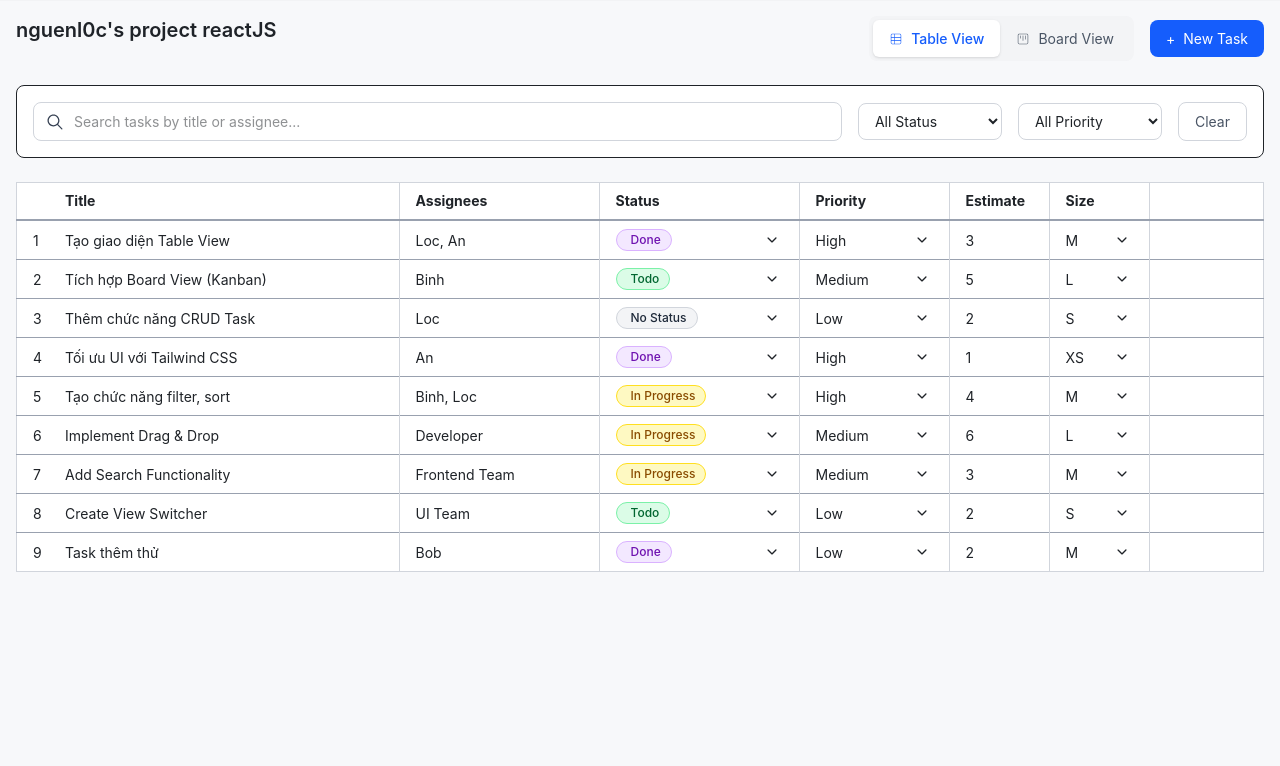
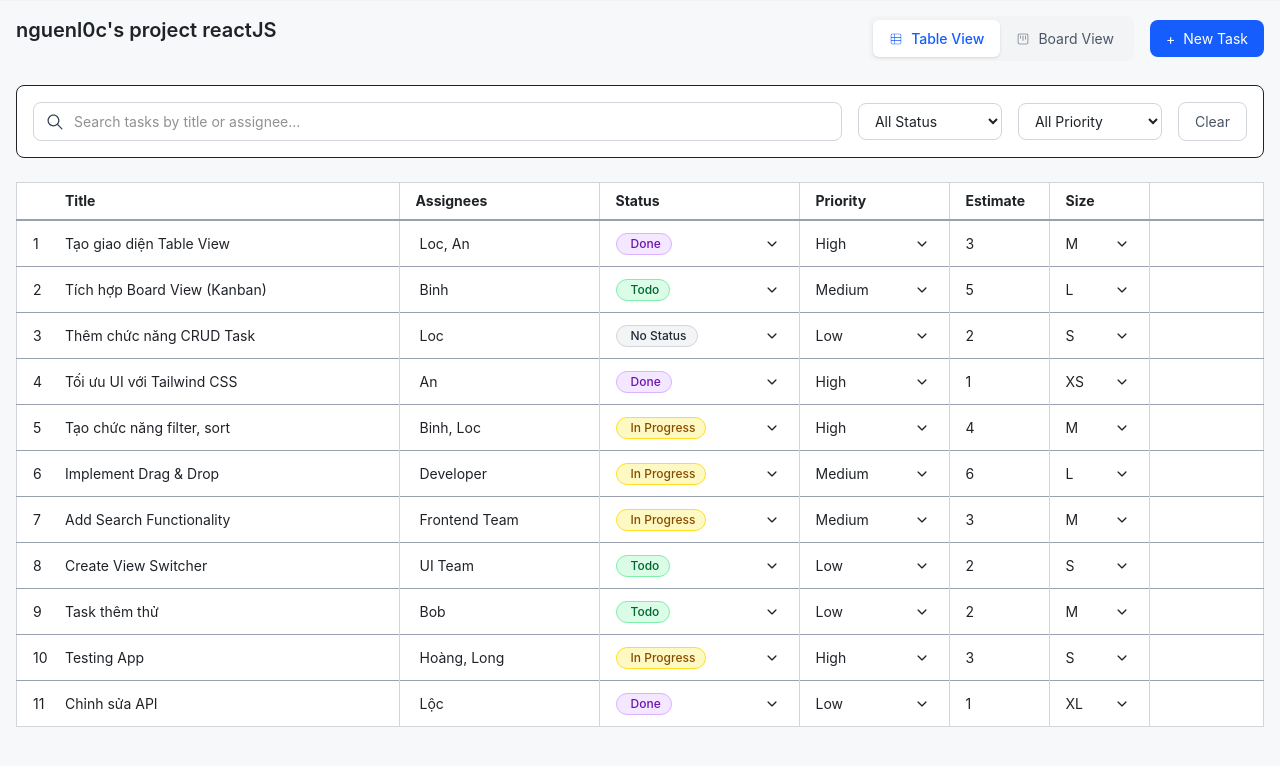
Before and after one commit to nguenl0c/nguenloc-github, a React (Vite) app: page / in a window 1280 px wide. Shown: the top 766 px of the page. Built offline with nearby package versions, Linux system fonts and the light colour scheme; data requests are answered from the project's data file.

Commit message:
Edit text in Assignees

```diff
--- a/db.json
+++ b/db.json
@@ -58,7 +58,7 @@
       "size": "M"
     },
     {
-      "id": "6",
+      "id": "100",
       "title": "Implement Drag & Drop",
       "assignees": [
         "Developer"
@@ -97,10 +97,35 @@
       "assignees": [
         "Bob"
       ],
-      "status": "Done",
+      "status": "Todo",
       "priority": "Low",
       "estimate": 2,
       "size": "M"
+    },
+    {
+      "id": "1750929770043",
+      "title": "Testing App",
+      "description": "",
+      "assignees": [
+        "Hoàng",
+        "Long"
+      ],
+      "status": "In Progress",
+      "priority": "High",
+      "estimate": 3,
+      "size": "S"
+    },
+    {
+      "id": "1750930877867",
+      "title": "Chỉnh sửa API",
+      "description": "",
+      "assignees": [
+        "Lộc"
+      ],
+      "status": "Done",
+      "priority": "Low",
+      "estimate": 1,
+      "size": "XL"
     }
   ]
 }
--- a/src/components/Dropdown.jsx
+++ b/src/components/Dropdown.jsx
@@ -19,7 +19,7 @@ export default function Dropdown({ options, onValueChange }) {
 
             // Đặt vị trí ngay dưới nút bấm và căn lề phải
             setMenuPosition({
-                top: rect.bottom + window.scrollY + 2, // Thêm 2px khoảng cách
+                top: rect.bottom + window.scrollY + 8,
                 left: rect.right + window.scrollX - menuWidth,
             });
         }
--- a/src/components/TaskForm.jsx
+++ b/src/components/TaskForm.jsx
@@ -137,13 +137,13 @@ export default function TaskForm({ onAddTask, onClose }) {
     e.preventDefault();
     if (!formData.title.trim()) return;
     const newTask = {
-      id: Date.now(),
+      id: Date.now().toString(),
       title: formData.title,
       description: formData.description,
       assignees: formData.assignees
-        .split(",")
-        .map((a) => a.trim())
-        .filter((a) => a),
+      .split(",")
+      .map((a) => a.trim())
+      .filter((a) => a),
       status: formData.status,
       priority: formData.priority,
       estimate: parseInt(formData.estimate),
--- a/src/components/TaskTable.jsx
+++ b/src/components/TaskTable.jsx
@@ -68,23 +68,27 @@ export default function TaskTable({ tasks = [], onDeleteTask, onUpdateTask }) {
     0
   );
 
+  //Tạo thêm state để quản lý việc chỉnh sửa ô
+  const [editingCell, setEditingCell] = useState(null);
+  const [editValue, setEditValue] = useState("");
+
   const handleMouseDown = (e, column) => {
     isResizing.current = true;
     resizingColumn.current = column;
     startX.current = e.clientX;
     startWidth.current = columnWidths[column];
 
-    document.addEventListener('mousemove', handleMouseMove);
-    document.addEventListener('mouseup', handleMouseUp);
+    document.addEventListener("mousemove", handleMouseMove);
+    document.addEventListener("mouseup", handleMouseUp);
     e.preventDefault();
   };
 
-  const handleMouseMove = e => {
+  const handleMouseMove = (e) => {
     if (!isResizing.current) return;
 
     const diff = e.clientX - startX.current;
     const newWidth = Math.max(50, startWidth.current + diff);
-    setColumnWidths(prev => ({
+    setColumnWidths((prev) => ({
       ...prev,
       [resizingColumn.current]: newWidth,
     }));
@@ -93,14 +97,87 @@ export default function TaskTable({ tasks = [], onDeleteTask, onUpdateTask }) {
   const handleMouseUp = () => {
     isResizing.current = false;
     resizingColumn.current = null;
-    document.removeEventListener('mousemove', handleMouseMove);
-    document.removeEventListener('mouseup', handleMouseUp);
+    document.removeEventListener("mousemove", handleMouseMove);
+    document.removeEventListener("mouseup", handleMouseUp);
   };
 
   const handleTaskUpdate = (taskId, field, newValue) => {
     onUpdateTask(taskId, { [field]: newValue });
     console.log(
       `Cập nhật task ID: ${taskId}, trường: ${field}, giá trị mới: ${newValue}`
+    );
+  };
+
+  // --- CÁC HÀM XỬ LÝ MỚI ---
+  const handleDoubleClick = (task, field) => {
+    setEditingCell({ taskId: task.id, field });
+    // Đối với mảng assignees, ta join lại để chỉnh sửa
+    const currentValue =
+      field === "assignees" ? task.assignees.join(", ") : task[field];
+    setEditValue(currentValue);
+  };
+
+  const handleUpdate = () => {
+    if (!editingCell) return;
+
+    const { taskId, field } = editingCell;
+    const originalTask = tasks.find((t) => t.id === taskId);
+
+    // Xử lý giá trị trước khi gửi đi
+    let finalValue = editValue;
+    if (field === "assignees") {
+      finalValue = editValue
+        .split(",")
+        .map((name) => name.trim())
+        .filter(Boolean);
+    } else if (field === "estimate") {
+      finalValue = parseInt(editValue, 10) || 0;
+    }
+
+    // Chỉ cập nhật nếu có sự thay đổi
+    if (JSON.stringify(finalValue) !== JSON.stringify(originalTask[field])) {
+      onUpdateTask(taskId, { [field]: finalValue });
+    }
+
+    setEditingCell(null); // Thoát khỏi chế độ chỉnh sửa
+  };
+
+  const handleKeyDown = (e) => {
+    if (e.key === "Enter") {
+      handleUpdate();
+    } else if (e.key === "Escape") {
+      setEditingCell(null); // Hủy bỏ chỉnh sửa
+    }
+  };
+
+  const renderEditableCell = (task, field) => {
+    const isEditing =
+      editingCell &&
+      editingCell.taskId === task.id &&
+      editingCell.field === field;
+
+    if (isEditing) {
+      return (
+        <input
+          type={field === "estimate" ? "number" : "text"}
+          value={editValue}
+          onChange={(e) => setEditValue(e.target.value)}
+          onKeyDown={handleKeyDown}
+          onBlur={handleUpdate} // Tự động lưu khi click ra ngoài
+          autoFocus // Tự động focus vào input
+          className="w-full h-full p-1 box-border bg-white border-2 border-blue-500 rounded outline-none"
+        />
+      );
+    }
+
+    // Hiển thị bình thường
+    return (
+      <div
+        className="w-full h-full truncate p-1"
+        onDoubleClick={() => handleDoubleClick(task, field)}
+      >
+        {field === "assignees" ? task.assignees.join(", ") : task[field]}
+      </div>
     );
   };
 
@@ -136,7 +213,6 @@ export default function TaskTable({ tasks = [], onDeleteTask, onUpdateTask }) {
                 ></div>
               </div>
             </th>
-
             <th
               className="px-4 py-2 border-r border-gray-300 relative truncate"
               style={{ width: `${columnWidths.assignees}px` }}
@@ -149,7 +225,6 @@ export default function TaskTable({ tasks = [], onDeleteTask, onUpdateTask }) {
                 ></div>
               </div>
             </th>
-
             <th
               className="px-4 py-2 border-r border-gray-300 relative truncate"
               style={{ width: `${columnWidths.status}px` }}
@@ -162,7 +237,6 @@ export default function TaskTable({ tasks = [], onDeleteTask, onUpdateTask }) {
                 ></div>
               </div>
             </th>
-
             <th
               className="px-4 py-2 border-r border-gray-300 relative truncate"
               style={{ width: `${columnWidths.priority}px` }}
@@ -175,7 +249,6 @@ export default function TaskTable({ tasks = [], onDeleteTask, onUpdateTask }) {
                 ></div>
               </div>
             </th>
-
             <th
               className="px-4 py-2 border-r border-gray-300 relative truncate"
               style={{ width: `${columnWidths.estimate}px` }}
@@ -188,7 +261,6 @@ export default function TaskTable({ tasks = [], onDeleteTask, onUpdateTask }) {
                 ></div>
               </div>
             </th>{" "}
-
             <th
               className="px-4 py-2 border-r border-gray-300 relative truncate"
               style={{ width: `${columnWidths.size}px` }}
@@ -204,6 +276,8 @@ export default function TaskTable({ tasks = [], onDeleteTask, onUpdateTask }) {
             <th className="px-4 py-2"></th>
           </tr>
         </thead>{" "}
+
+
         <tbody>
           {tasks.map((task, idx) => (
             <tr key={task.id} className="border-t border-gray-400 ">
@@ -220,7 +294,7 @@ export default function TaskTable({ tasks = [], onDeleteTask, onUpdateTask }) {
                 className="px-4 py-2 border-r border-gray-300 truncate"
                 title={task.assignees.join(", ")}
               >
-                {task.assignees.join(", ")}
+                {renderEditableCell(task, "assignees")}
               </td>{" "}
               <td className="px-4 py-2 border-r border-gray-300">
                 <div className="flex items-center justify-between">
--- a/src/hooks/useTasks.js
+++ b/src/hooks/useTasks.js
@@ -48,7 +48,6 @@ export function useTasks() {
       setTasks((prev) => [...prev, createdTask]);
     } catch (err) {
       console.error(err);
-      // Có thể thêm logic xử lý lỗi ở đây, ví dụ: alert(err.message);
     }
   }, []);
 
```
